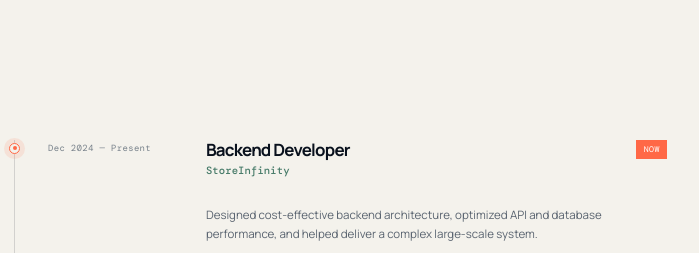
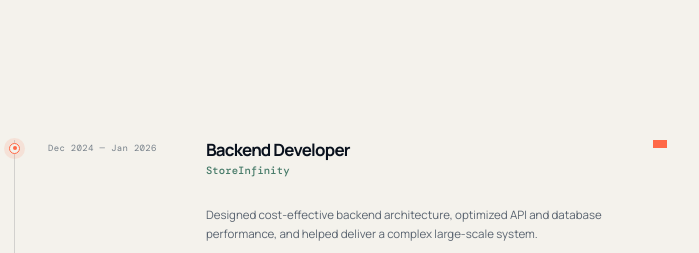
Before and after one commit to killerkodex1/Portfolio-Website, a website: page public/index.html in a window 1280 px wide. Shown: the part 908-1161 px from the top of the page, 581-1280 px from the left. Drawn offline with nearby package versions, Linux system fonts and the light colour scheme.

Commit message:
Change end date for Backend Developer role
Updated the current role's end date for the Backend Developer position.

```diff
--- a/public/index.html
+++ b/public/index.html
@@ -62,7 +62,7 @@
       <section class="career container" id="experience">
         <div class="career-intro"><p class="eyebrow"><span></span> Career signal</p><h2>Experience built<br />around <em>useful impact.</em></h2><p>I combine a backend developer’s systems thinking with practical exposure to AI, security, and product delivery.</p><a class="text-link" href="/vallabh-poola-resume.pdf" target="_blank" rel="noopener">Read the full résumé <span>↓</span></a></div>
         <div class="career-rail">
-          <article class="role role-current"><div class="role-pin"><i></i></div><p>Dec 2024 — Present</p><h3>Backend Developer <b>StoreInfinity</b></h3><span>Designed cost-effective backend architecture, optimized API and database performance, and helped deliver a complex large-scale system.</span><strong>Now</strong></article>
+          <article class="role role-current"><div class="role-pin"><i></i></div><p>Dec 2024 — Jan 2026</p><h3>Backend Developer <b>StoreInfinity</b></h3><span>Designed cost-effective backend architecture, optimized API and database performance, and helped deliver a complex large-scale system.</span><strong></strong></article>
           <article class="role"><div class="role-pin"><i></i></div><p>May 2025 — Jul 2025</p><h3>AI & Machine Learning Intern <b>AIMERS</b></h3><span>Applied structured engineering analysis to intelligent systems and project delivery.</span></article>
           <article class="role"><div class="role-pin"><i></i></div><p>Apr 2024 — Jul 2024</p><h3>Cyber Security Intern <b>Black Bucks</b></h3><span>Supported project analysis and helped identify and rectify design discrepancies.</span></article>
           <article class="role"><div class="role-pin"><i></i></div><p>Jun 2023 — Oct 2023</p><h3>Cyber Security Intern <b>Palo Alto</b></h3><span>Worked on security analysis while supporting engineering standards and project coordination.</span></article>
```
